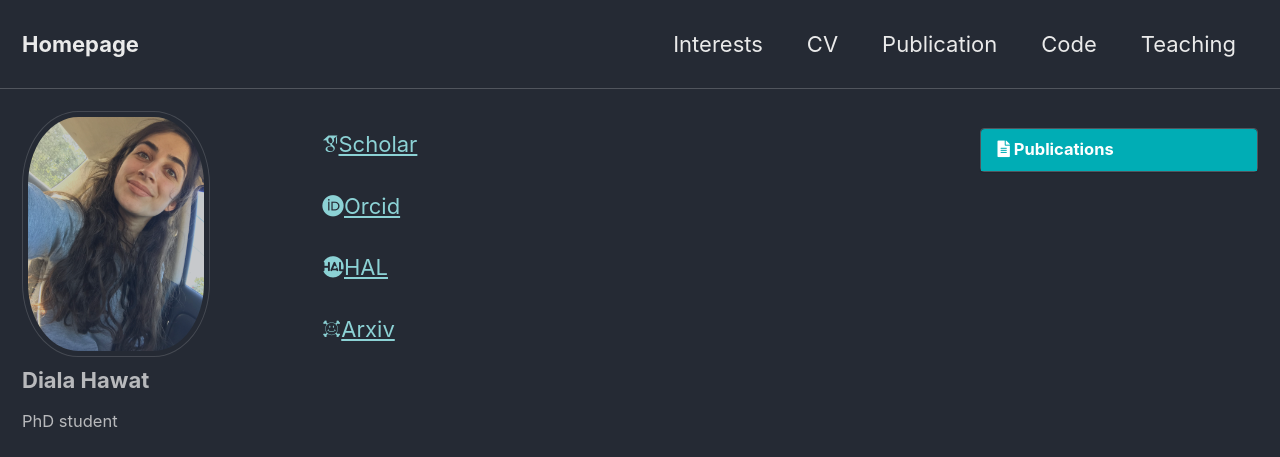
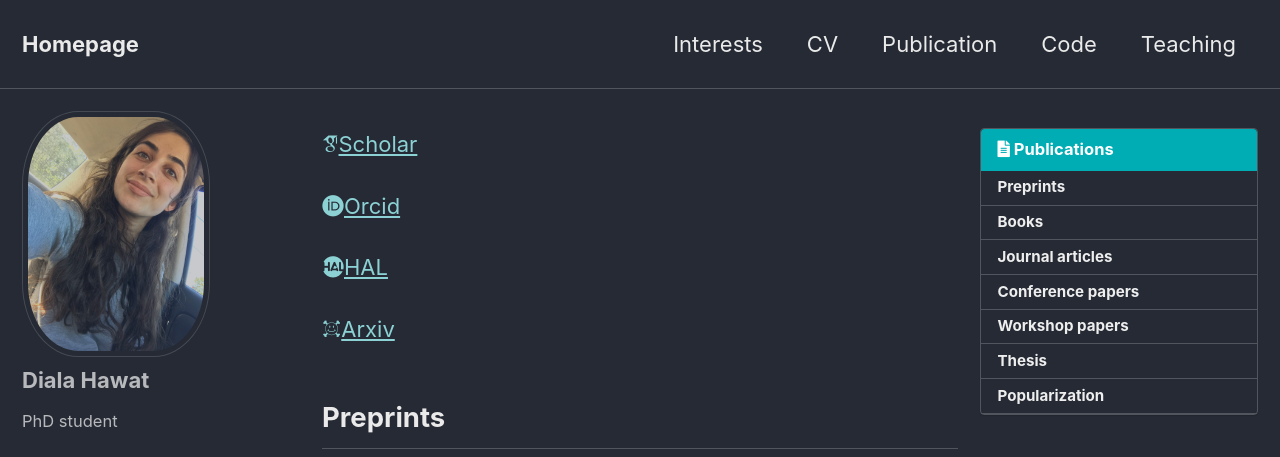
Before and after one commit to dhawat/dhawat.github.io, a Jekyll site: the page built from _pages/publications.md, in a window 1280 px wide and 1400 px high. Shown: the top 457 px of the window. Built offline with Jekyll 4.4.1, drawn with Linux system fonts in a browser that asks for light colours; cached includes are drawn as plain includes; nearby versions of some CDN libraries; some web fonts are replaced; some of the changed text lies outside the part shown; grey boxes are pictures that could not be loaded.

Commit message:
add publications

```diff
--- a/_bibliography/example.bib
+++ b/_bibliography/example.bib
@@ -1,6 +1,6 @@
 @unpublished{Hawat+al:2022,
     arxivid = {2203.08749},
-    author  = {Hawat, Diala and Gautier, Guillaume and Bardenet, Rémi and Lachièze-Rey, Raphaël},
+    author  = {Hawat, Diala and Gautier, Guillaume and Bardenet, R{\'{e}}mi and Lachi{\`{e}}ze-Rey, Rapha{\"{e}}l},
     note    = {arXiv: 2203.08749},
     title   = {On estimating the structure factor of a point process, with applications to hyperuniformity},
     year    = {2022},
--- a/_pages/publications.md
+++ b/_pages/publications.md
@@ -32,3 +32,66 @@
 {% endif %}
 
 <!-- See also https://github.com/inukshuk/jekyll-scholar to customize your references -->
+
+<!-- Preprints -->
+{% capture counter_preprints %}{% bibliography_count --query @unpublished %}{% endcapture %}
+{% if counter_preprints != "0" %}
+
+## Preprints
+
+  {% bibliography --query @unpublished %}
+{% endif %}
+
+<!-- Journal articles-->
+{% capture counter_book %}{% bibliography_count --query @book %}{% endcapture %}
+{% if counter_book != "0" %}
+
+## Books
+
+  {% bibliography --query @book %}
+{% endif %}
+
+<!-- Journal articles-->
+{% capture counter_article %}{% bibliography_count --query @article %}{% endcapture %}
+{% if counter_article != "0" %}
+
+## Journal articles
+
+  {% bibliography --query @article %}
+{% endif %}
+
+<!-- Conference papers -->
+{% capture counter_inproceedings %}{% bibliography_count --query @inproceedings %}{% endcapture %}
+{% if counter_inproceedings != "0" %}
+
+## Conference papers
+
+  {% bibliography --query @inproceedings %}
+{% endif %}
+
+<!-- Workshop papers -->
+{% capture counter_workshop %}{% bibliography_count --query @misc[keywords=workshop] %}{% endcapture %}
+{% if counter_workshop != "0" %}
+
+## Workshop papers
+
+  {% bibliography --query @misc[keywords=workshop] %}
+{% endif %}
+
+<!-- Thesis -->
+{% capture counter_thesis %}{% bibliography_count --query @thesis %}{% endcapture %}
+{% if counter_thesis != "0" %}
+
+## Thesis
+
+  {% bibliography --query @thesis %}
+{% endif %}
+
+<!-- Popularization -->
+{% capture counter_popularization %}{% bibliography_count --query @misc[keywords=popularization] %}{% endcapture %}
+{% if counter_popularization != "0" %}
+
+## Popularization
+
+  {% bibliography --query @misc[keywords=popularization] %}
+{% endif %}
```
Also changed, not shown: 4 other files.
